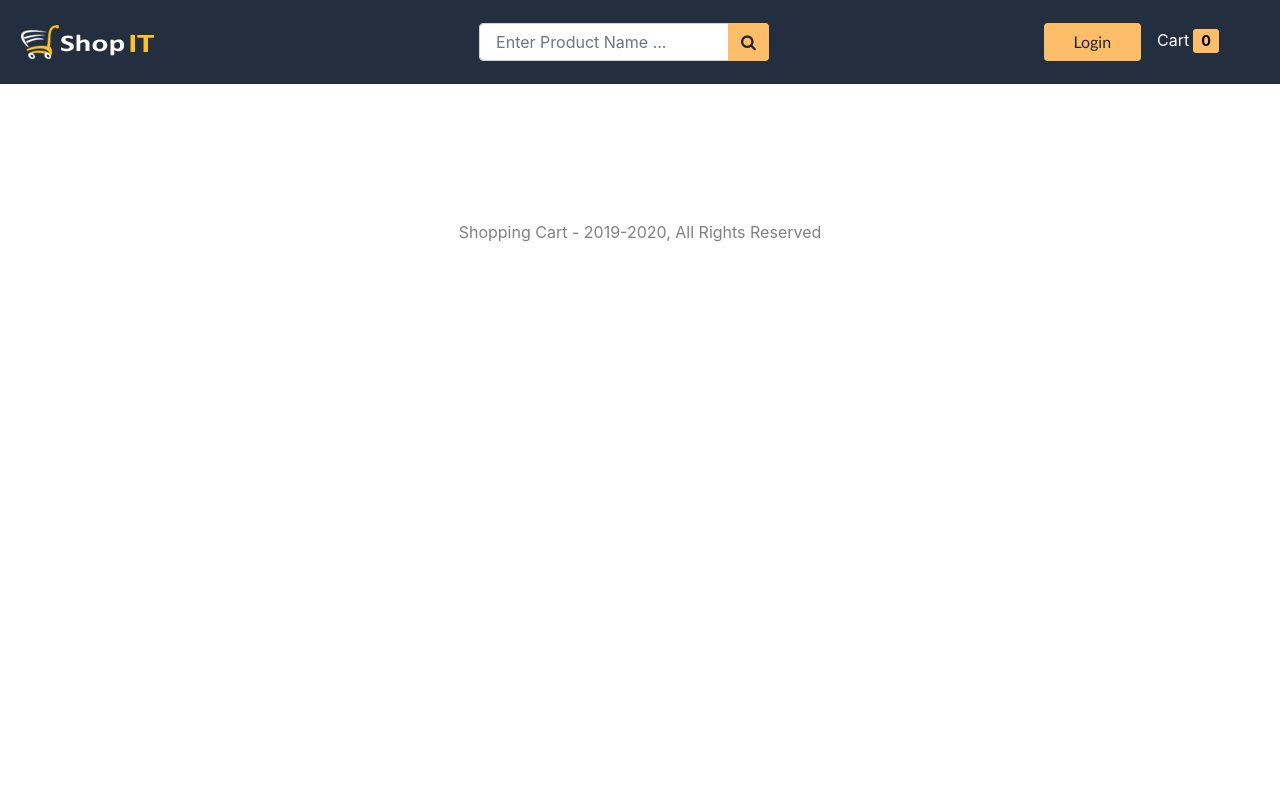
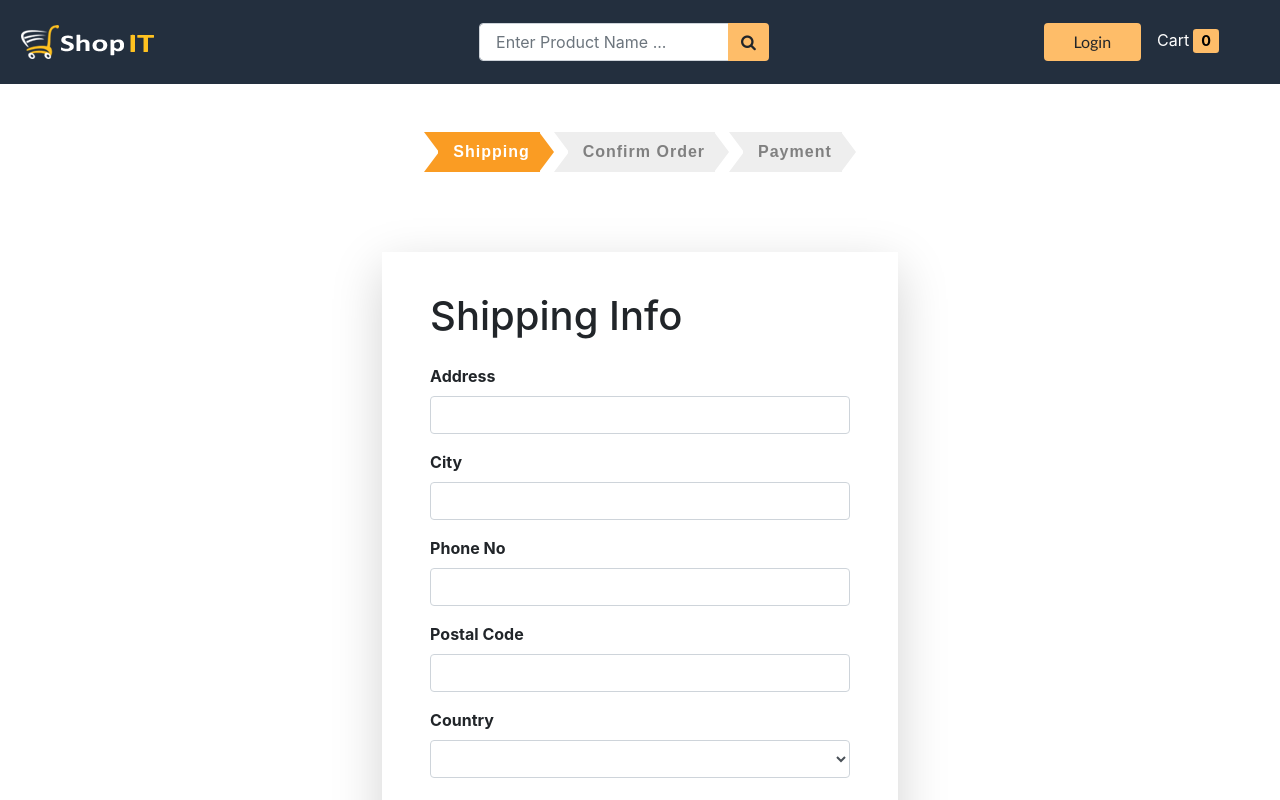
Before and after one commit to m3lfx/itcp318-s-2024, a React (Vite) app in the folder frontend/: page /shipping in a window 1280 px wide. Built offline with nearby package versions, Linux system fonts and the light colour scheme; a web font is replaced by a local one.

Commit message:
shipping form

```diff
--- a/frontend/src/App.jsx
+++ b/frontend/src/App.jsx
@@ -1,5 +1,5 @@
 import { useState } from 'react'
-import { BrowserRouter as Router, Routes, Route , useNavigate } from "react-router-dom";
+import { BrowserRouter as Router, Routes, Route, useNavigate } from "react-router-dom";
 import { toast, ToastContainer } from 'react-toastify';
 import './App.css'
 import Header from './Components/Layout/Header'
@@ -14,14 +14,17 @@
 import ForgotPassword from './Components/User/ForgotPassword';
 import NewPassword from './Components/User/NewPassword';
 import Cart from './Components/Cart/Cart';
+import Shipping from './Components/Cart/Shipping';
 import axios from 'axios';
 function App() {
   const [state, setState] = useState({
     cartItems: localStorage.getItem('cartItems')
       ? JSON.parse(localStorage.getItem('cartItems'))
-      : [], shippingInfo: localStorage.getItem('shippingInfo')
-        ? JSON.parse(localStorage.getItem('shippingInfo'))
-        : {},
+      : [],
+    shippingInfo: localStorage.getItem('shippingInfo')
+      ? JSON.parse(localStorage.getItem('shippingInfo'))
+      : {},
+
   })
 
   // const navigate = useNavigate()
@@ -79,6 +82,15 @@
     localStorage.setItem('cartItems', JSON.stringify(state.cartItems))
   }
 
+  const saveShippingInfo = async (data) => {
+    setState({
+      ...state,
+      shippingInfo: data
+    })
+    localStorage.setItem('shippingInfo', JSON.stringify(data))
+  }
+
+
 
   return (
     <div className="App">
@@ -101,6 +113,7 @@
           <Route path="/password/forgot" element={<ForgotPassword />} exact="true" />
           <Route path="/password/reset/:token" element={<NewPassword />} exact="true" />
           <Route path="/cart" element={<Cart cartItems={state.cartItems} addItemToCart={addItemToCart} removeItemFromCart={removeItemFromCart} />} exact="true" />
+          <Route path="/shipping" element={<Shipping shipping={state.shippingInfo} saveShippingInfo={saveShippingInfo} />} />
         </Routes>
       </Router>
       <Footer />
--- /dev/null
+++ b/frontend/src/Components/Cart/CheckoutSteps.jsx
@@ -0,0 +1,42 @@
+import React from 'react'
+import { Link } from 'react-router-dom'
+
+const CheckoutSteps = ({ shipping, confirmOrder, payment }) => {
+    return (
+        <div className="checkout-progress d-flex justify-content-center mt-5">
+
+            {shipping ? <Link to='shippping' className="float-right">
+                <div className="triangle2-active"></div>
+                <div className="step active-step">Shipping</div>
+                <div className="triangle-active"></div>
+            </Link> : <Link to="#!" disabled>
+                    <div className="triangle2-incomplete"></div>
+                    <div className="step incomplete">Shipping</div>
+                    <div className="triangle-incomplete"></div>
+                </Link>}
+
+            {confirmOrder ? <Link to='/order/confirm' className="float-right">
+                <div className="triangle2-active"></div>
+                <div className="step active-step">Confirm Order</div>
+                <div className="triangle-active"></div>
+            </Link> : <Link to="#!" disabled>
+                    <div className="triangle2-incomplete"></div>
+                    <div className="step incomplete">Confirm Order</div>
+                    <div className="triangle-incomplete"></div>
+                </Link>}
+
+            {payment ? <Link to='/payment' className="float-right">
+                <div className="triangle2-active"></div>
+                <div className="step active-step">Payment</div>
+                <div className="triangle-active"></div>
+            </Link> : <Link to="#!" disabled>
+                    <div className="triangle2-incomplete"></div>
+                    <div className="step incomplete">Payment</div>
+                    <div className="triangle-incomplete"></div>
+                </Link>}
+
+        </div>
+    )
+}
+
+export default CheckoutSteps
--- /dev/null
+++ b/frontend/src/Components/Cart/Shipping.jsx
@@ -0,0 +1,116 @@
+import  {  useState } from 'react'
+import { useNavigate } from "react-router-dom";
+import { countries } from 'countries-list'
+import MetaData from '../Layout/MetaData'
+import CheckoutSteps from './CheckoutSteps'
+
+const Shipping = ({ shipping, saveShippingInfo }) => {
+
+    const countriesList = Object.values(countries)
+    const [address, setAddress] = useState(shipping.address)
+    const [city, setCity] = useState(shipping.city)
+    const [postalCode, setPostalCode] = useState(shipping.postalCode)
+    const [phoneNo, setPhoneNo] = useState(shipping.phoneNo)
+    const [country, setCountry] = useState(shipping.country)
+    let navigate = useNavigate();
+    const submitHandler = (e) => {
+        e.preventDefault()
+
+        saveShippingInfo({ address, city, phoneNo, postalCode, country })
+        navigate('/confirm')
+    }
+
+    return (
+        <>
+            <MetaData title={'Shipping Info'} />
+            <CheckoutSteps shipping />
+            <div className="row wrapper">
+                <div className="col-10 col-lg-5">
+                    <form
+                        className="shadow-lg"
+                        onSubmit={submitHandler}
+                    >
+                        <h1 className="mb-4">Shipping Info</h1>
+                        <div className="form-group">
+                            <label htmlFor="address_field">Address</label>
+                            <input
+                                type="text"
+                                id="address_field"
+                                className="form-control"
+                                value={address}
+                                onChange={(e) => setAddress(e.target.value)}
+                                required
+                            />
+                        </div>
+
+                        <div className="form-group">
+                            <label htmlFor="city_field">City</label>
+                            <input
+                                type="text"
+                                id="city_field"
+                                className="form-control"
+                                value={city}
+                                onChange={(e) => setCity(e.target.value)}
+                                required
+                            />
+                        </div>
+
+                        <div className="form-group">
+                            <label htmlFor="phone_field">Phone No</label>
+                            <input
+                                type="phone"
+                                id="phone_field"
+                                className="form-control"
+                                value={phoneNo}
+                                onChange={(e) => setPhoneNo(e.target.value)}
+                                required
+                            />
+                        </div>
+
+                        <div className="form-group">
+                            <label htmlFor="postal_code_field">Postal Code</label>
+                            <input
+                                type="number"
+                                id="postal_code_field"
+                                className="form-control"
+                                value={postalCode}
+                                onChange={(e) => setPostalCode(e.target.value)}
+                                required
+                            />
+                        </div>
+
+                        <div className="form-group">
+                            <label htmlFor="country_field">Country</label>
+                            <select
+                                id="country_field"
+                                className="form-control"
+                                value={country}
+                                onChange={(e) => setCountry(e.target.value)}
+                                required
+                            >
+
+                                {countriesList.map(country => (
+                                    <option key={country.name} value={country.name}>
+                                        {country.name}
+                                    </option>
+                                ))}
+
+                            </select>
+                        </div>
+
+                        <button
+                            id="shipping_btn"
+                            type="submit"
+                            className="btn btn-block py-3"
+                        >
+                            CONTINUE
+                        </button>
+                    </form>
+                </div>
+            </div>
+
+        </>
+    )
+}
+
+export default Shipping
```
